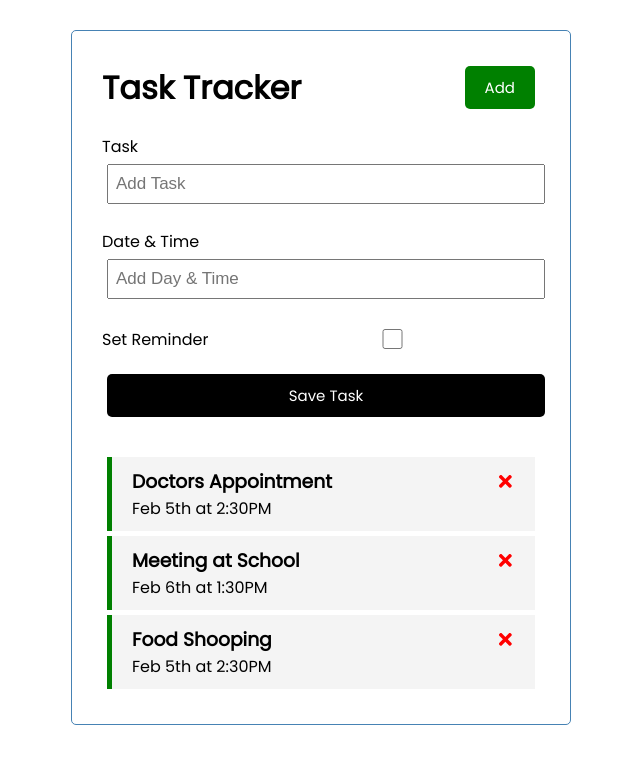
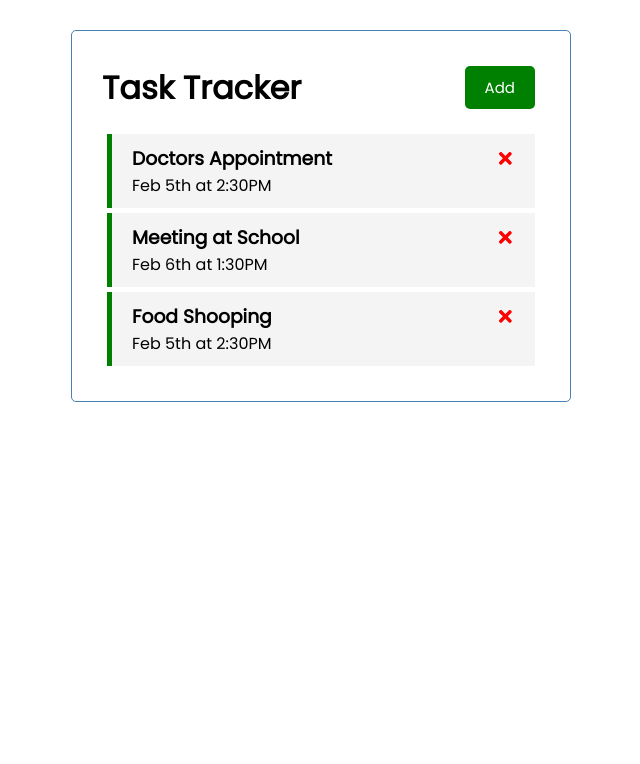
Before and after one commit to Shields10/ReactApp, a React (Create React App) app: page / in a window 1280 px wide. Shown: the top 764 px of the page, without its empty margins (319-959 px from the left). Built offline with nearby package versions, Linux system fonts and the light colour scheme.

Commit message:
Hide and unhide add task form

```diff
--- a/src/App.js
+++ b/src/App.js
@@ -5,7 +5,7 @@ import AddTask from './components/AddTask'
 
 
 function App() {
-
+const [showAddTask,setShowAddTask]= useState(false);
   const [tasks,setTasks]= useState(
     [{
       id:1,
@@ -57,7 +57,7 @@ const toggleReminder = (taskid)=>  {
   return (
     <div className="container">
     <Header />
-    <AddTask onAdd={addTask}/>
+    {showAddTask && <AddTask onAdd={addTask}/>}
     {tasks.length>0 ?<Tasks tasks={tasks} onDelete={deleteTask} onToggle={toggleReminder}/>:"No Tasks to view"}
     </div>
 
```
